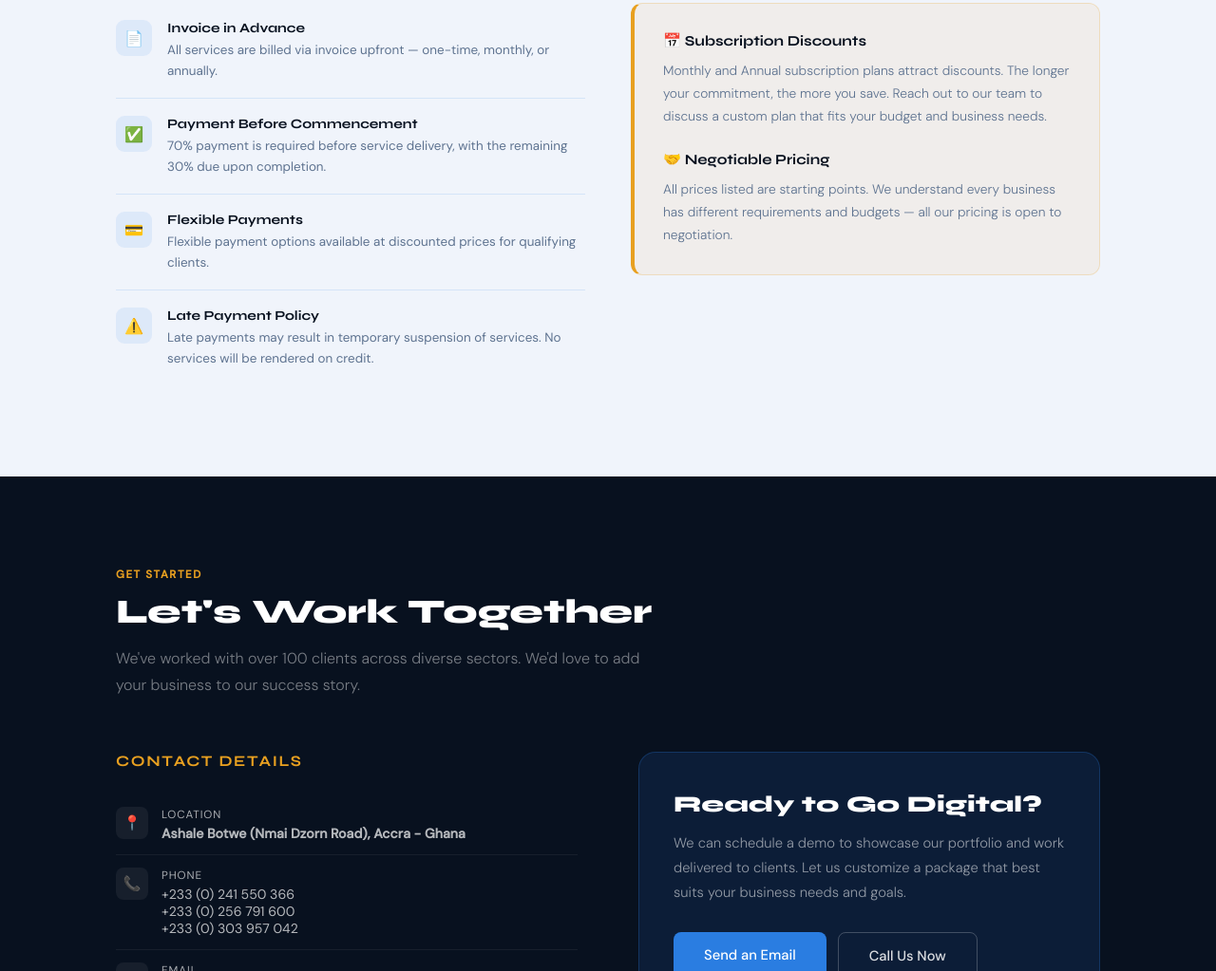
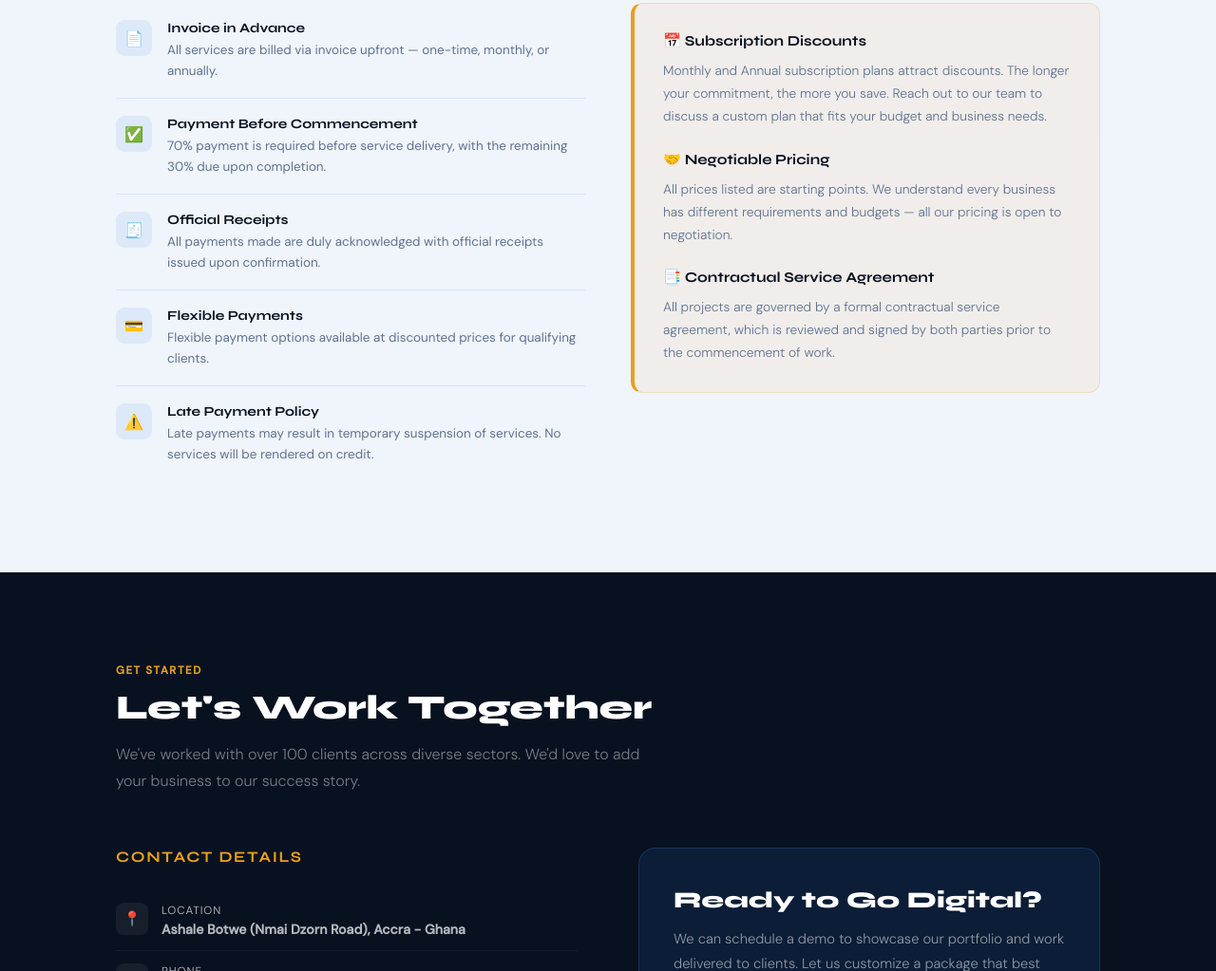
Before and after one commit to agyinjohn/gthink, a plain HTML site: page index.html in a window 1280 px wide. Shown: the part 4687-5710 px from the top of the page at 95% size. Drawn offline with Linux system fonts and the light colour scheme.

Commit message:
Added update

```diff
--- a/index.html
+++ b/index.html
@@ -2178,6 +2178,13 @@
                         </div>
                     </li>
                     <li>
+                        <div class="p-icon">🧾</div>
+                        <div>
+                            <h5>Official Receipts</h5>
+                            <p>All payments made are duly acknowledged with official receipts issued upon confirmation.</p>
+                        </div>
+                    </li>
+                    <li>
                         <div class="p-icon">💳</div>
                         <div>
                             <h5>Flexible Payments</h5>
@@ -2201,6 +2208,8 @@
                     <h4>🤝 Negotiable Pricing</h4>
                     <p>All prices listed are starting points. We understand every business has different requirements
                         and budgets — all our pricing is open to negotiation.</p>
+                    <h4>📑 Contractual Service Agreement</h4>
+                    <p>All projects are governed by a formal contractual service agreement, which is reviewed and signed by both parties prior to the commencement of work.</p>
                 </div>
             </div>
         </div>
```
